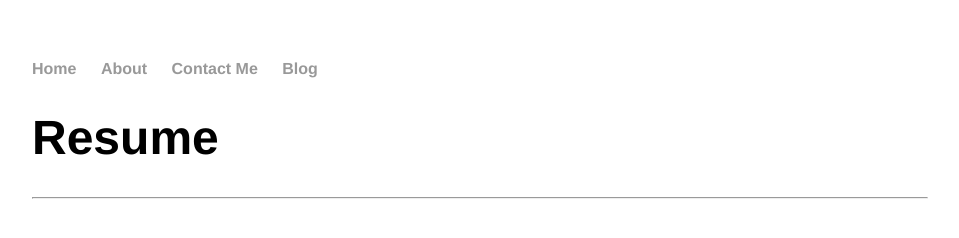
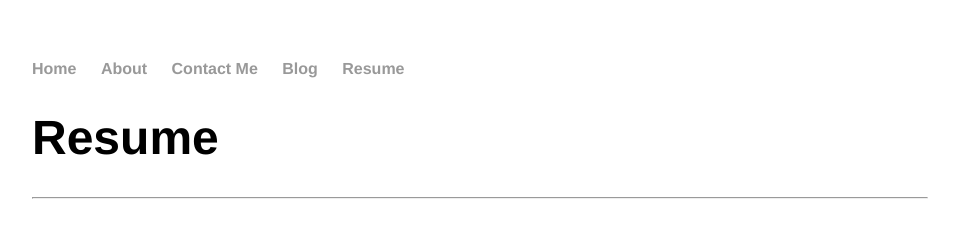
Before and after one commit to balassit/balassit.github.io, a Jekyll site: the page built from resume.md, in a window 1280 px wide. Shown: the top 238 px of the page, without its empty margins (160-1119 px from the left). Built offline with Jekyll 4.4.1, drawn with Linux system fonts in a browser that asks for light colours.

Commit message:
link to resume

```diff
--- a/_layouts/default.html
+++ b/_layouts/default.html
@@ -12,6 +12,7 @@
 		        	<li><a href="/about">About</a></li>
 	        		<li><a href="/contact">Contact Me</a></li>
 	        		<li><a href="/blog">Blog</a></li>
+	        		<li><a href="/resume">Resume</a></li>
 	    		</ul>
 			</nav>
 
```
